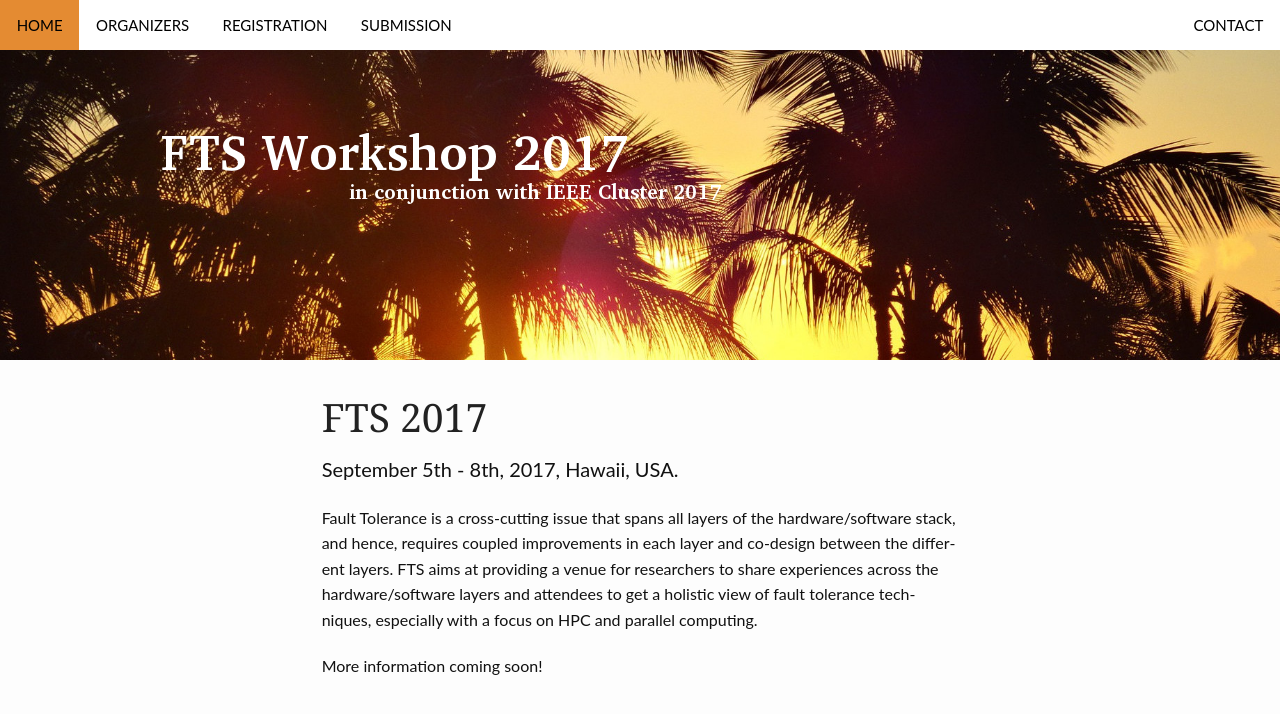
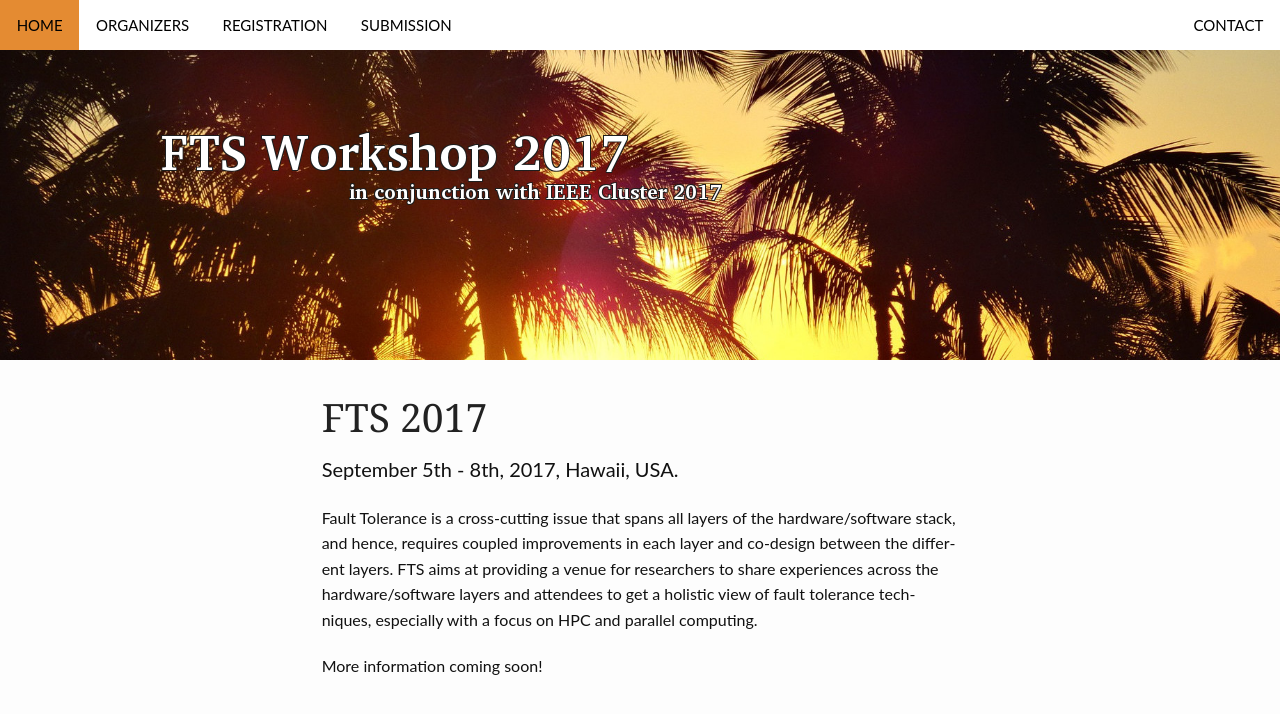
Before and after one commit to fts17/fts-jekyll, a Jekyll site: the page built from index.md, in a window 1280 px wide. Shown: the top 714 px of the page. Built offline with Jekyll 4.4.1, drawn with Linux system fonts in a browser that asks for light colours.

Commit message:
logo update

```diff
--- a/_config.yml
+++ b/_config.yml
@@ -42,7 +42,7 @@ urlimg: '/fts-jekyll/images/'
 
 
 # Logo size is 600x80 pixels
-logo: "logo.png"
+logo: "logo-outline.png"
 
 
 # Paginates all X entries
```
